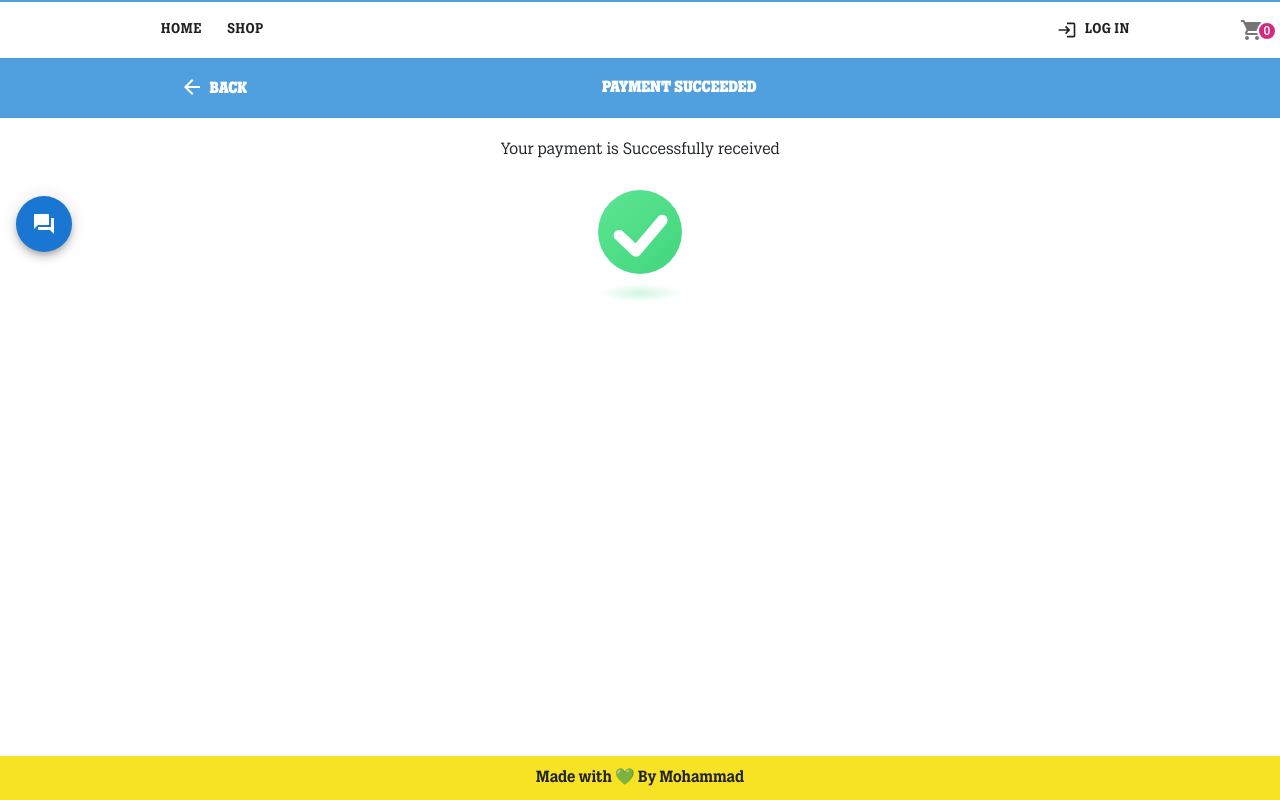
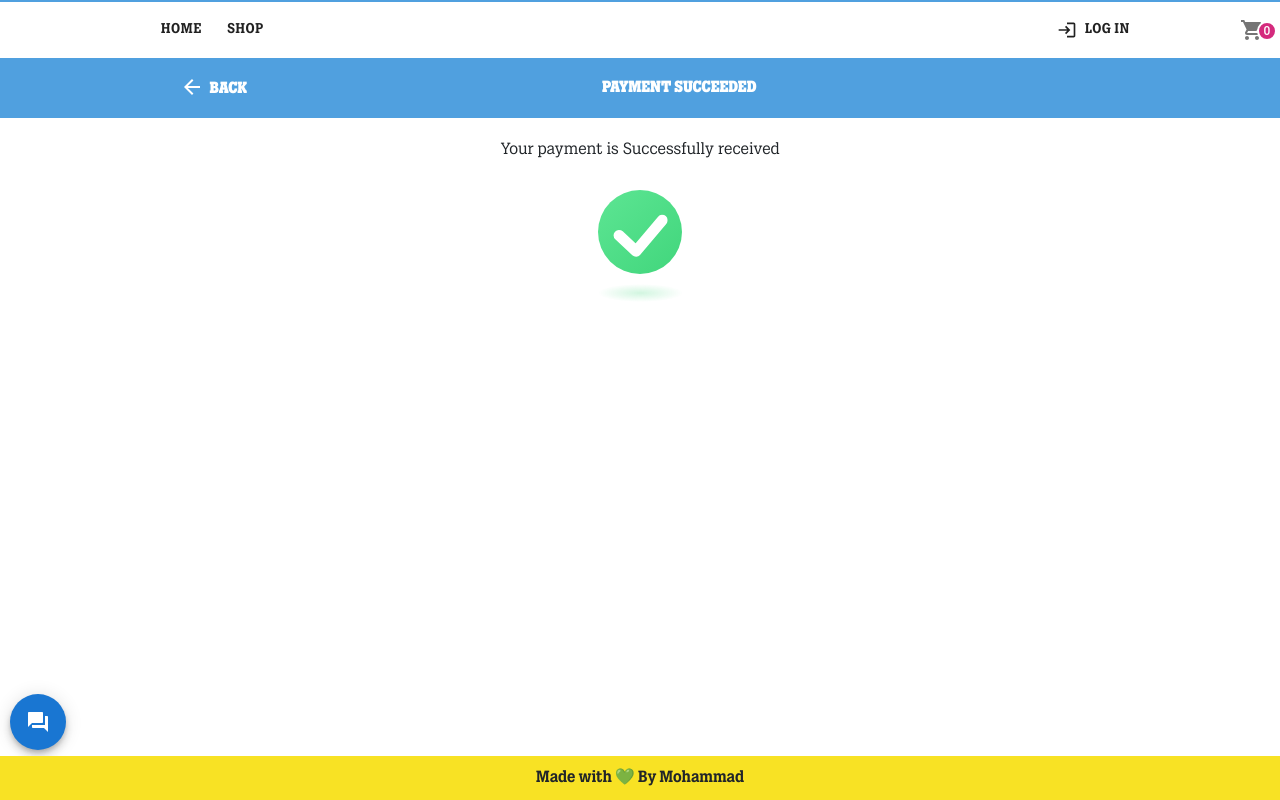
Before and after one commit to mohammadalnajar/React-Project, a React (Create React App) app in the folder client/: page /success in a window 1280 px wide. Built offline with nearby package versions, Linux system fonts and the light colour scheme.

Commit message:
social media icon position fixed

```diff
--- a/client/src/Styles/Footer.css
+++ b/client/src/Styles/Footer.css
@@ -6,3 +6,10 @@
   font-family: 'tele-bold';
   background-color: #f8e224;
 }
+.social-icon {
+  position: absolute;
+  margin-top: auto;
+  bottom: 40px;
+  left: 10px;
+  padding: 10px 0;
+}
--- a/client/src/components/SocialMedia.js
+++ b/client/src/components/SocialMedia.js
@@ -5,7 +5,6 @@ import SpeedDialAction from '@mui/material/SpeedDialAction';
 import GitHubIcon from '@mui/icons-material/GitHub';
 import LinkedInIcon from '@mui/icons-material/LinkedIn';
 import ForumIcon from '@mui/icons-material/Forum';
-
 const actions = [
   {
     icon: (
@@ -39,10 +38,15 @@ export const ControlledOpenSpeedDial = () => {
   const handleClose = () => setOpen(false);
 
   return (
-    <Box sx={{ transform: 'translateZ(0px)', flexGrow: 1 }}>
+    <Box
+      className='social-icon'
+      sx={{
+        transform: 'translateZ(0px)',
+        flexGrow: 1,
+      }}
+    >
       <SpeedDial
         ariaLabel='Social media'
-        sx={{ position: 'absolute', bottom: 50, left: 16 }}
         icon={<ForumIcon />}
         onClose={handleClose}
         onOpen={handleOpen}
```
